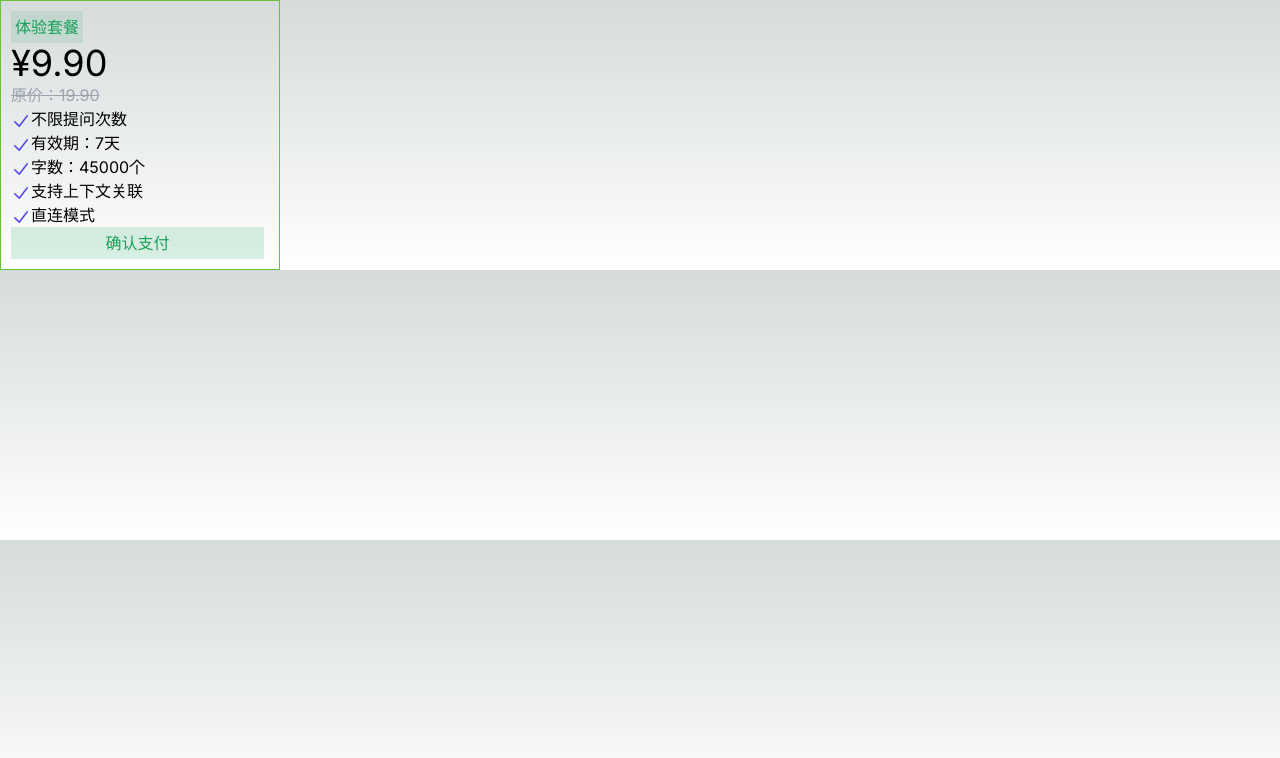
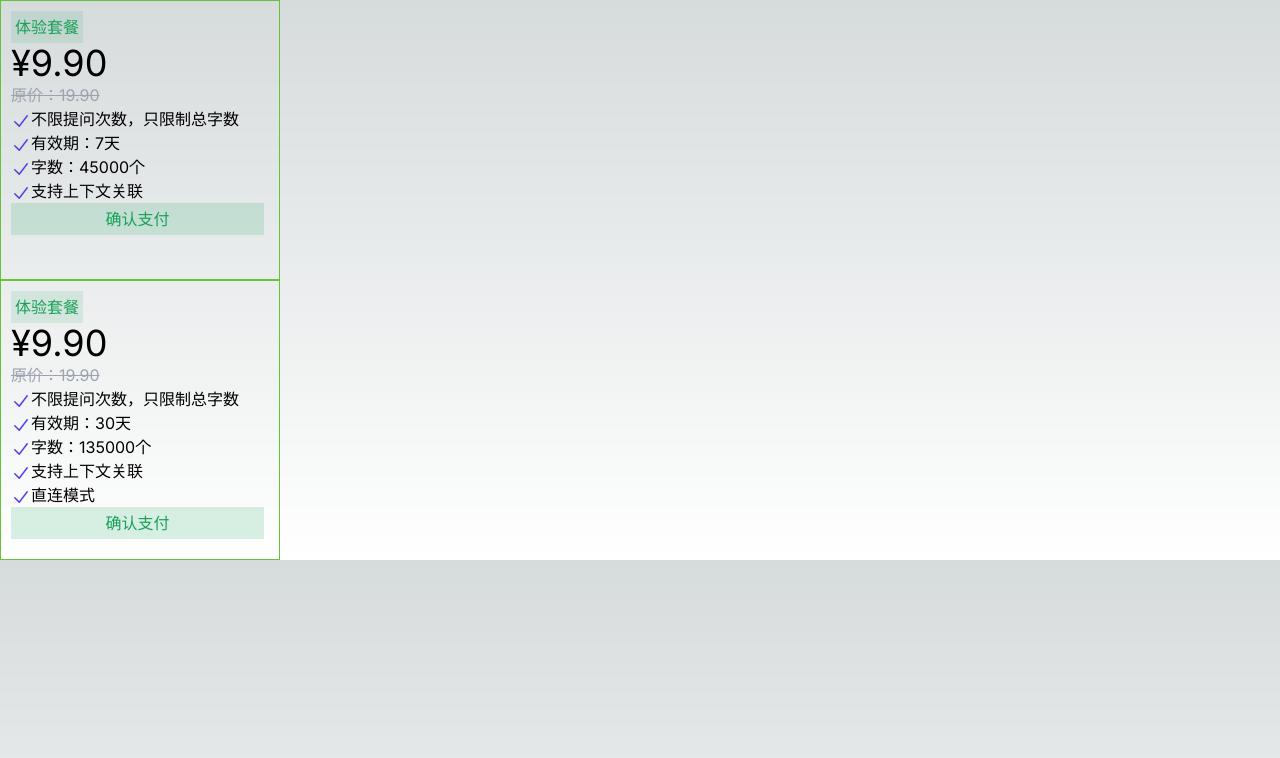
Before and after one commit to ethanvc/quickstart, a Next.js app in the folder nextjs/study01/: page / in a window 1280 px wide. Shown: the top 758 px of the page. Built offline with nearby package versions, Linux system fonts and the light colour scheme.

Commit message:
add code

```diff
--- a/nextjs/study01/app/page.tsx
+++ b/nextjs/study01/app/page.tsx
@@ -1,15 +1,23 @@
 import Image from 'next/image'
 
 export default function Home() {
-    const items = ["不限提问次数", "有效期：7天", "字数：45000个", "支持上下文关联", "直连模式"];
+    const items1 = ["不限提问次数，只限制总字数", "有效期：7天", "字数：45000个", "支持上下文关联"];
+    const items2 = ["不限提问次数，只限制总字数", "有效期：30天", "字数：135000个", "支持上下文关联", "直连模式"];
     return (
         <div>
-            <div className="w-[280px] border-[1px] border-[rgb(103,194,58)] p-[10px]">
+            <PlanCard items={items1}/>
+            <PlanCard items={items2}/>
+        </div>
+    )
+}
+
+function PlanCard({items}: {items:string[]}) {
+    return (<div className="h-[280px] w-[280px] border-[1px] border-[rgb(103,194,58)] p-[10px]">
         <div className="inline-block text-[rgb(24,160,88)] bg-[rgba(24,160,88,0.12)] p-1">体验套餐</div>
         <div className="text-4xl">¥9.90</div>
         <div className="line-through text-gray-400">原价：19.90</div>
         <ul>
-                    {items.map((item, index) =>(
+            {items.map((item, index) => (
                 <li><Image
                     src="/tick.svg"
                     alt=""
@@ -19,8 +27,8 @@ export default function Home() {
                 />{item}</li>
             ))}
         </ul>
-                <button className="block w-[calc(100%-5px)] text-[rgb(24,160,88)] bg-[rgba(24,160,88,0.16)] p-1" type="button">确认支付</button>
-            </div>
-        </div>
-    )
+        <button className="block w-[calc(100%-5px)] text-[rgb(24,160,88)] bg-[rgba(24,160,88,0.16)] p-1"
+                type="button">确认支付
+        </button>
+    </div>);
 }
```
Lines whose indentation alone changed are shown as unchanged.
